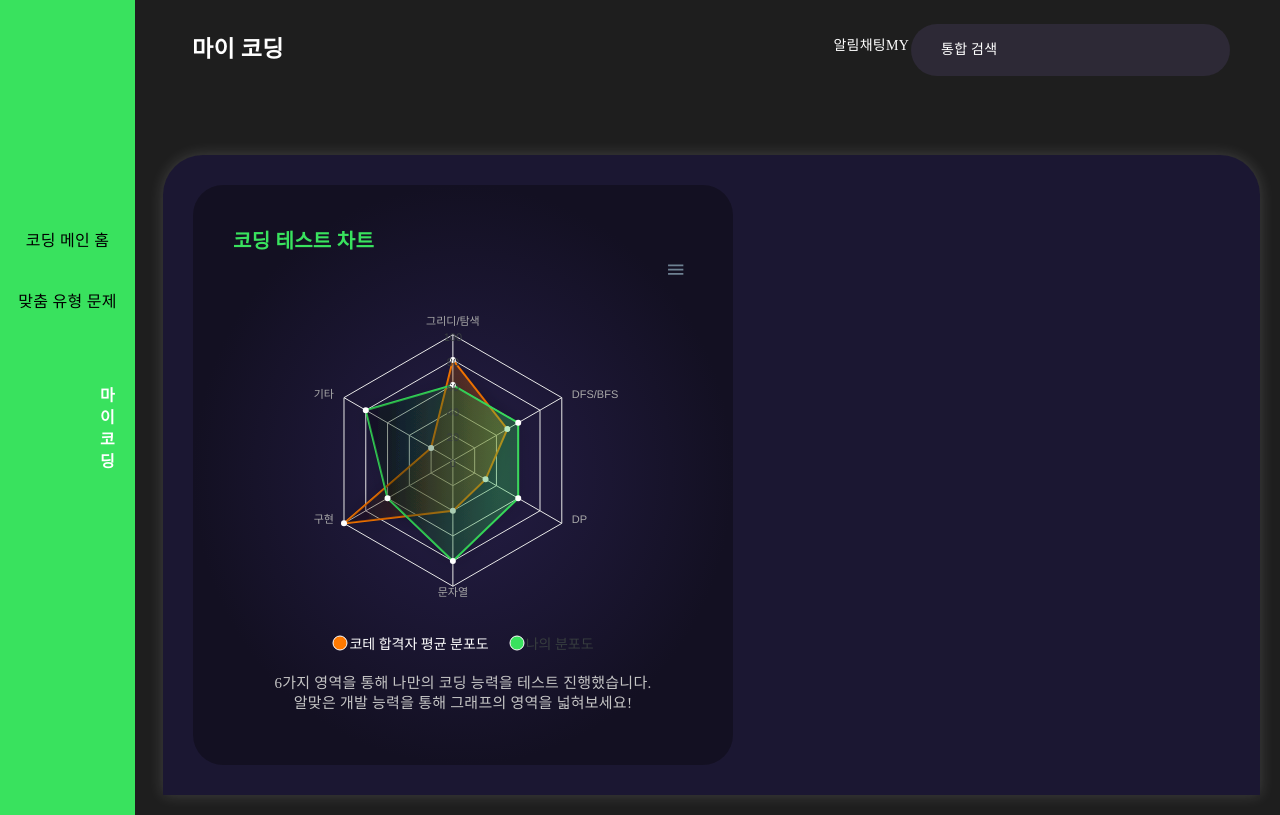
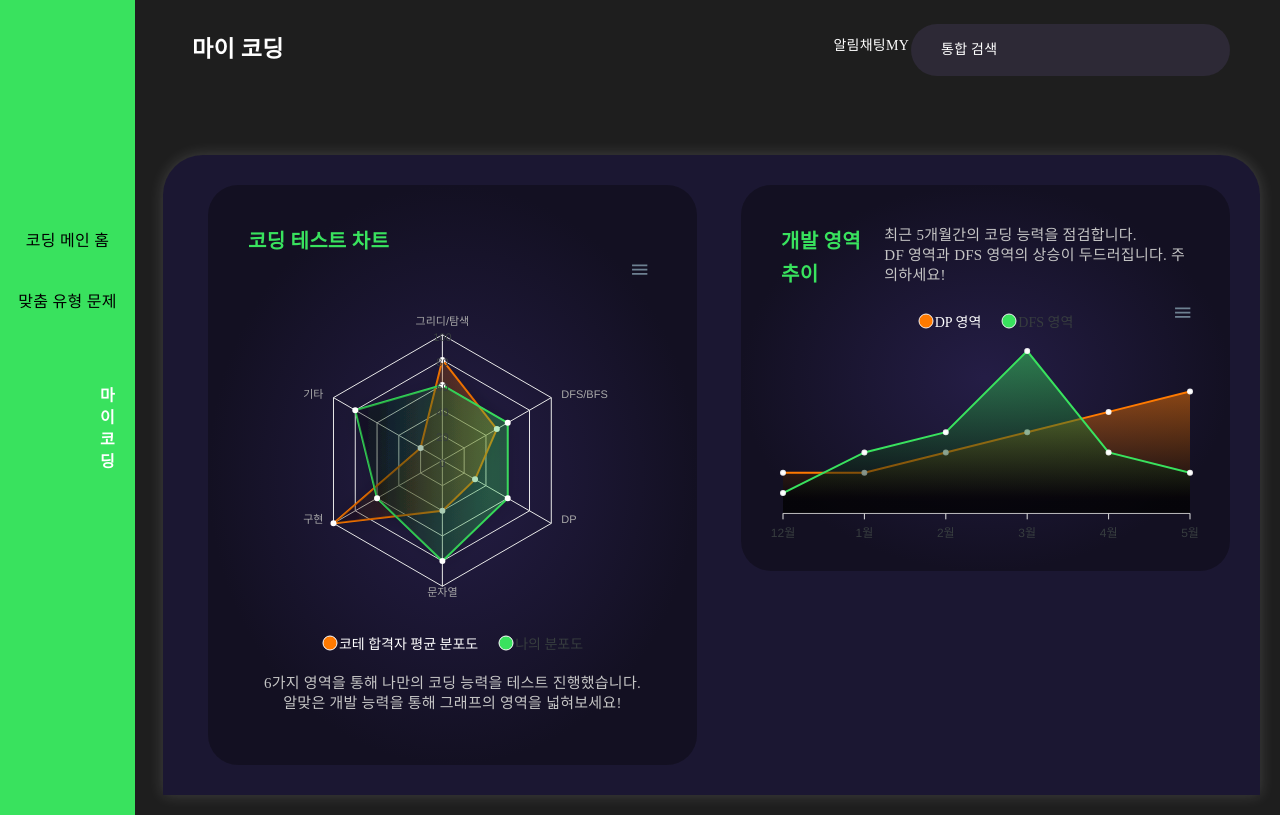
Before and after one commit to Koeunseooooo/CoWithMe_frontend, a React (Create React App) app: page /chart in a window 1280 px wide. Built offline with nearby package versions, Linux system fonts and the light colour scheme.

Commit message:
Feat: 개발 영역 추이 차트 1타 커스텀 완료

```diff
--- a/src/components/Graph/Graph1Section.js
+++ b/src/components/Graph/Graph1Section.js
@@ -9,7 +9,6 @@ import ApexChart from 'apexcharts'
 
 
 const Graph1Section = (props) => {
-    console.log(props.chart1Data.myscore)
 
     const chartformat = {
         series: [{
@@ -19,6 +18,9 @@ const Graph1Section = (props) => {
           name: '나의 분포도',
           data: props.chart1Data.passer_score,
         }, ],
+        dataLabels: {
+            enabled: true
+          },
         options: {
           chart: {
             height: 100,
@@ -28,7 +30,8 @@ const Graph1Section = (props) => {
               blur: 10,
               left: 1,
               top: 1
-            }
+            },
+
           },
           stroke: {
             width: 2
@@ -36,6 +39,7 @@ const Graph1Section = (props) => {
           fill: {
             type: "gradient",
             gradient: {
+                shade: 'dark',
                 shadeIntensity: 1,
                 opacityFrom: 0.5,
                 opacityTo: 0.5,
@@ -122,15 +126,15 @@ export default Graph1Section;
 const Wrapper = styled.div`
     width: 50rem;
     min-height: 100%;
+    margin-left:15px;
     border-radius: 30px;
-    padding: 20px;
+    padding: 30px;
     background: radial-gradient(50% 50% at 50% 50%, #241D45 1%, #131022 100%);
     border-radius: 30px;
 
     .title{
-        padding: 20px;
+        padding: 10px;
     }
-
 
     .title-description{
         color: ${theme.color.green};
--- a/src/components/Graph/Graph2Section.js
+++ b/src/components/Graph/Graph2Section.js
@@ -0,0 +1,178 @@
+import { useState, useEffect } from "react";
+import styled from "styled-components";
+import Editor, { useMonaco } from "@monaco-editor/react";
+import { theme } from "../../styles/theme";
+import ReactApexChart from "react-apexcharts";
+import ApexChart from 'apexcharts'
+
+
+
+
+const Graph2Section = (props) => {
+    // console.log(props.chart2Data.dp_score)
+
+    const chartformat = {
+        series: [{
+          name: 'DP 영역',
+          data: props.chart2Data.dp_score
+        }, {
+          name: 'DFS 영역',
+          data: props.chart2Data.dfs_score,
+        }, ],
+        options: {
+            colors: ['#FF7A00','#39E25E',],
+            fill: {
+                type: "gradient",
+                gradient: {
+                    shade: 'dark',
+                    shadeIntensity: 1,
+                    opacityFrom: 0.7,
+                    opacityTo: 0.7,
+                    stops: [0, 90, 100]
+                }
+              },
+            chart: {
+              height: 350,
+              type: 'area',
+              zoom: {
+                enabled: false
+              }
+            },
+            dataLabels: {
+              enabled: false
+            },
+            stroke: {
+              width: 2,
+              curve: 'straight'
+            },
+            xaxis: {
+              type: 'category',
+              categories: ["12월","1월","2월","3월","4월","5월","6월"]
+            },
+            yaxis: {
+                show: false,
+            },
+            grid: {
+                show: true,
+                borderColor: '#90A4AE',
+                strokeDashArray: 0,
+                position: 'back',
+                xaxis: {
+                    lines: {
+                        show: false
+                    }
+                },
+                yaxis: {
+                    lines: {
+                        show: false
+                    }
+                },
+            },
+            markers: {
+                size: 2,
+                colors: ['#fff'],
+                strokeColor: ['#fff','#fff',],
+                strokeWidth: 2,
+              },
+              legend: {
+                show: true,
+                showForSingleSeries: false,
+                showForNullSeries: true,
+                showForZeroSeries: true,
+                position: 'top',
+                horizontalAlign: 'center',
+                floating: false,
+                fontSize: '14px',
+                fontFamily: 'AppleSDGothicNeoB00',
+                fontWeight: 400,
+                formatter: undefined,
+                inverseOrder: false,
+                width: undefined,
+                height: undefined,
+                tooltipHoverFormatter: undefined,
+                customLegendItems: [],
+                offsetX: 0,
+                offsetY: 10,
+                labels: {
+                    colors: ['#fff'],
+                    useSeriesColors: false
+                },
+
+                itemMargin: {
+                    horizontal: 10,
+                    vertical: 0
+                },
+                onItemClick: {
+                    toggleDataSeries: true
+                },
+                onItemHover: {
+                    highlightDataSeries: true
+                },
+            }
+    }
+      };
+
+    // console.log(chartformat.series)
+    return (
+        <Wrapper >
+            <div className="title">
+                <div className="title-description">
+                    개발 영역 추이
+                </div>
+                <div className="description">
+
+                최근 5개월간의 코딩 능력을 점검합니다.<br/>
+                DF 영역과 DFS 영역의 상승이 두드러집니다. 주의하세요!
+            </div>
+            </div>
+
+            <div id="chart">
+                <ReactApexChart
+                    options={chartformat.options}
+                    series={chartformat.series}
+                    type="area"
+                    height="250"
+                />
+            </div>
+
+
+
+        </Wrapper>
+    )
+}
+export default Graph2Section;
+
+const Wrapper = styled.div`
+    width: 50rem;
+    height: 40%;
+    border-radius: 30px;
+    padding: 30px;
+    padding-bottom:5px;
+    background: radial-gradient(50% 50% at 50% 50%, #241D45 1%, #131022 100%);
+    border-radius: 30px;
+
+    .title{
+        padding: 10px;
+        display:flex;
+        justify-content: space-between;
+    }
+
+
+    .title-description{
+        color: ${theme.color.green};
+        font-weight: 600;
+        font-size: 20px;
+        line-height: 33px;
+        letter-spacing: 0.25px;
+    }
+
+    .description{
+        font-family: 'AppleSDGothicNeoM00';
+        font-style: normal;
+        font-weight: 400;
+        font-size: 15px;
+        line-height: 20px;
+        letter-spacing: 0.25px;
+        color: #C5C5C5;
+    }
+    `
--- a/src/pages/Chart/index.js
+++ b/src/pages/Chart/index.js
@@ -11,12 +11,14 @@ import GuideSection from "../../components/Editor/GuideSection";
 import BreadCrumb from "../../components/BreadCrumb";
 import RunSection from "../../components/Editor/RunSection";
 import Graph1Section from "../../components/Graph/Graph1Section";
+import Graph2Section from "../../components/Graph/Graph2Section";
 
 
 
 
 const Chart = () => {
   const [chart1Data, setChart1Data] = useState({});
+  const [chart2Data, setChart2Data] = useState({});
   useEffect(() => {
     // axios.get(`/chart`)
     //   .then(res => {})
@@ -25,6 +27,11 @@ const Chart = () => {
       passer_score: [60, 60, 60, 80, 60, 80],
       coding_status : "",
       recommended_problems:["","","","",""]
+    })
+
+    setChart2Data({
+      dp_score: [20,20,30,40,50,60],
+      dfs_score: [10, 30, 40, 80, 30, 20],
     })
 
   }, []);
@@ -40,13 +47,9 @@ const Chart = () => {
           <ContentWrapper>
 
               <Graph1Section chart1Data={chart1Data}/>
+              <Graph2Section chart2Data={chart2Data}/>
 
-            {/* <div className="inner-wrapper">
-              <Graph1Section/>
-              <Graph1Section/>
-            </div> */}
-            {/* <GuideSection />
-            <RunSection /> */}
+
           </ContentWrapper>
         </div>
       </Wrapper>
```
Lines whose indentation alone changed are shown as unchanged.
